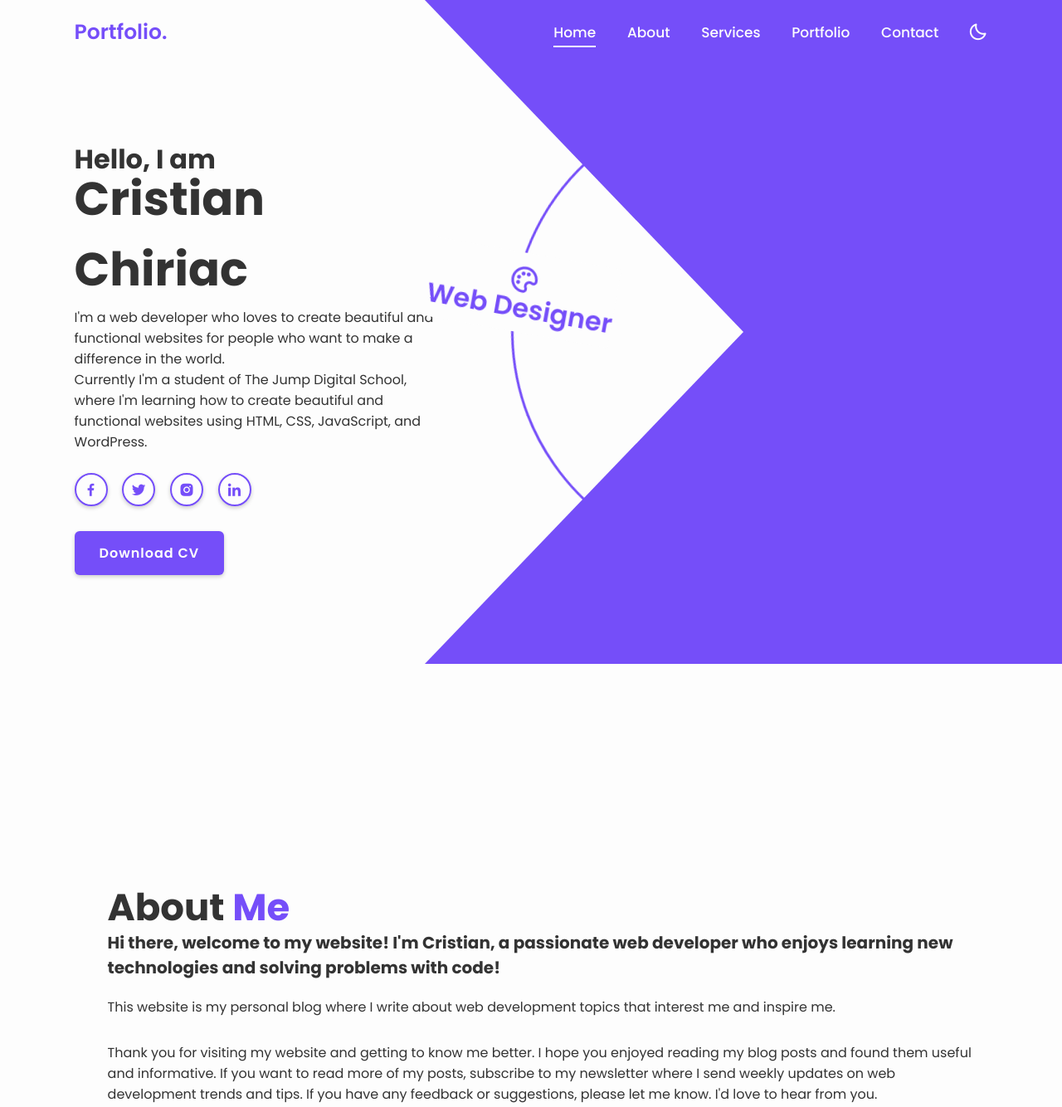
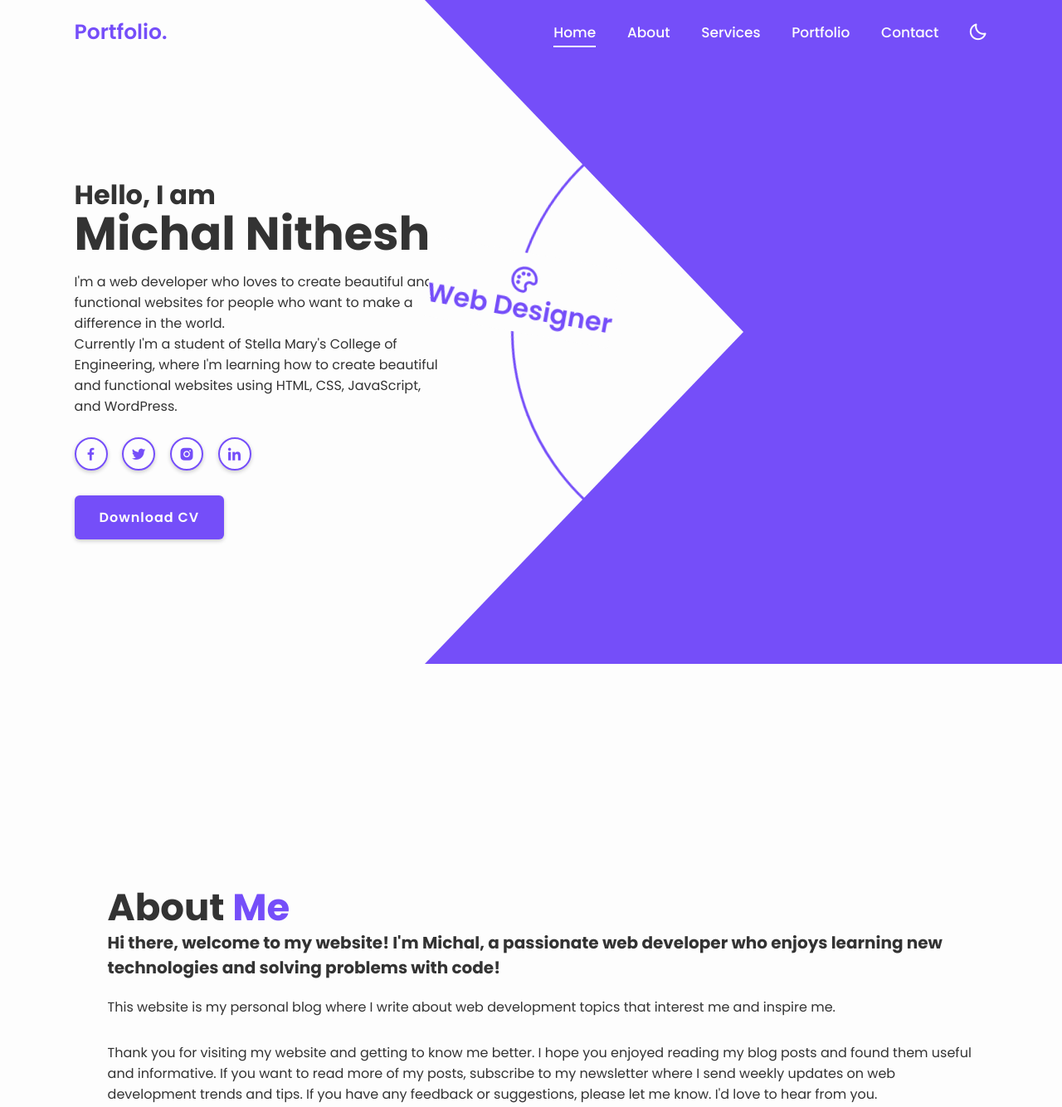
Before and after one commit to Michal-Nithesh/Mini-Projects-with--HTML-CSS-JS-, a plain HTML site: page Personal Portfolio Website/index.html in a window 1280 px wide. Shown: the top 1334 px of the page at 83% size. Drawn offline with nearby package versions, Linux system fonts and the light colour scheme; files whose address does not match are found by name.

Commit message:
update the profile file

```diff
--- a/Personal Portfolio Website/index.html
+++ b/Personal Portfolio Website/index.html
@@ -40,12 +40,12 @@
     <section class="home" id="home">
         <div class="home-content">
             <h3>Hello, I am</h3>
-            <h1>Cristian Chiriac</h1>
+            <h1>Michal Nithesh</h1>
             <p>
                 I'm a web developer who loves to create beautiful and functional websites
                 for people who want to make a difference in the world.
             </p>
-            <p>Currently I'm a student of The Jump Digital School, where I'm learning how to
+            <p>Currently I'm a student of Stella Mary's College of Engineering, where I'm learning how to
             create beautiful and functional websites using HTML, CSS, JavaScript, and WordPress.</p>
 
             <div class="social-media">
@@ -97,7 +97,7 @@
         <div class="about-content">
             <h2 class="heading">About <span>Me</span></h2>
             <h3>
-                Hi there, welcome to my website! I'm Cristian,
+                Hi there, welcome to my website! I'm Michal,
                 a passionate web developer who enjoys learning new technologies
                 and solving problems with code!
             </h3>
```
